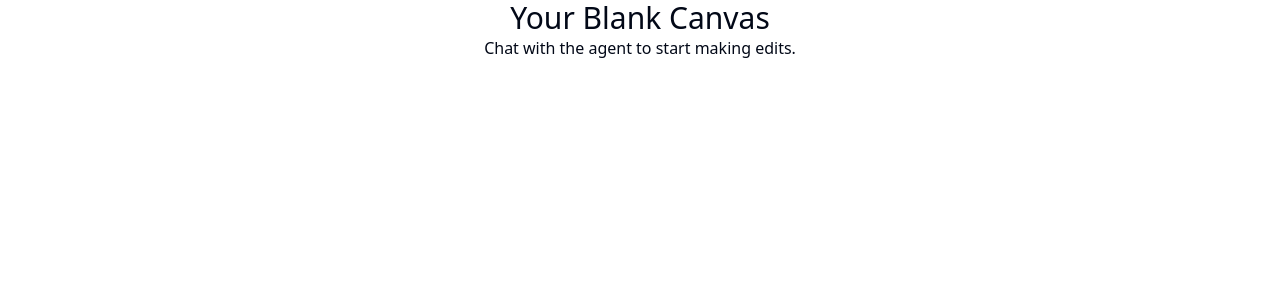
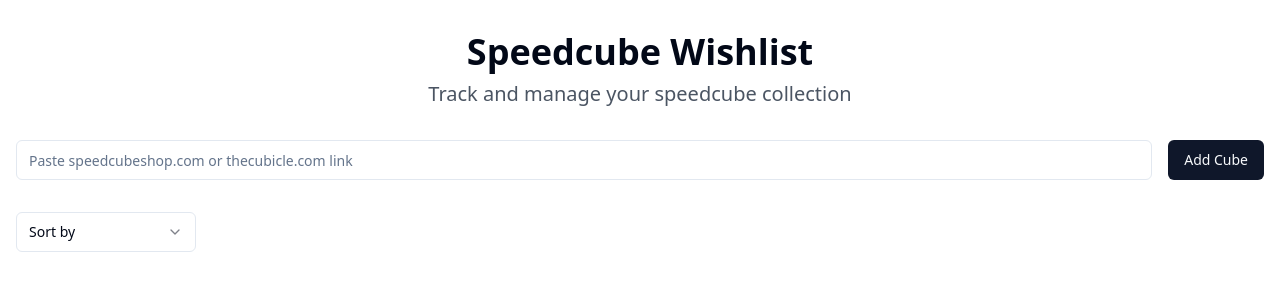
Before and after one commit to GPT-Engineer-App/cube-addict-tracker, a React (Vite) app: page / in a window 1280 px wide. Shown: the top 300 px of the page. Built offline with nearby package versions, Linux system fonts and the light colour scheme.

Commit message:
Implement basic structure for Speedcube Wishlist app

```diff
--- /dev/null
+++ b/src/components/AddCube.jsx
@@ -0,0 +1,45 @@
+import { useState } from 'react';
+import { Button } from "@/components/ui/button";
+import { Input } from "@/components/ui/input";
+
+const AddCube = ({ onAddCube }) => {
+  const [link, setLink] = useState('');
+
+  const handleSubmit = async (e) => {
+    e.preventDefault();
+    // TODO: Implement fetching cube details from the link
+    const cubeDetails = await fetchCubeDetails(link);
+    onAddCube(cubeDetails);
+    setLink('');
+  };
+
+  // Placeholder function for fetching cube details
+  const fetchCubeDetails = async (link) => {
+    // TODO: Implement actual fetching logic
+    return {
+      id: Date.now(),
+      name: 'Sample Cube',
+      price: 19.99,
+      image: '/placeholder.svg',
+      size: '3x3',
+      features: ['Magnetic', 'Stickerless']
+    };
+  };
+
+  return (
+    <form onSubmit={handleSubmit} className="mb-8">
+      <div className="flex gap-4">
+        <Input
+          type="text"
+          value={link}
+          onChange={(e) => setLink(e.target.value)}
+          placeholder="Paste speedcubeshop.com or thecubicle.com link"
+          className="flex-grow"
+        />
+        <Button type="submit">Add Cube</Button>
+      </div>
+    </form>
+  );
+};
+
+export default AddCube;
--- /dev/null
+++ b/src/components/CubeEditModal.jsx
@@ -0,0 +1,53 @@
+import { useState } from 'react';
+import { Button } from "@/components/ui/button";
+import { Input } from "@/components/ui/input";
+import { Dialog, DialogContent, DialogHeader, DialogTitle, DialogFooter } from "@/components/ui/dialog";
+
+const CubeEditModal = ({ cube, onSave, onClose }) => {
+  const [editedCube, setEditedCube] = useState({ ...cube });
+
+  const handleChange = (e) => {
+    const { name, value } = e.target;
+    setEditedCube(prev => ({ ...prev, [name]: value }));
+  };
+
+  const handleSubmit = (e) => {
+    e.preventDefault();
+    onSave(editedCube);
+  };
+
+  return (
+    <Dialog open={true} onOpenChange={onClose}>
+      <DialogContent>
+        <DialogHeader>
+          <DialogTitle>Edit Cube</DialogTitle>
+        </DialogHeader>
+        <form onSubmit={handleSubmit}>
+          <div className="grid gap-4 py-4">
+            <div className="grid grid-cols-4 items-center gap-4">
+              <label htmlFor="name" className="text-right">Name</label>
+              <Input id="name" name="name" value={editedCube.name} onChange={handleChange} className="col-span-3" />
+            </div>
+            <div className="grid grid-cols-4 items-center gap-4">
+              <label htmlFor="price" className="text-right">Price</label>
+              <Input id="price" name="price" type="number" value={editedCube.price} onChange={handleChange} className="col-span-3" />
+            </div>
+            <div className="grid grid-cols-4 items-center gap-4">
+              <label htmlFor="size" className="text-right">Size</label>
+              <Input id="size" name="size" value={editedCube.size} onChange={handleChange} className="col-span-3" />
+            </div>
+            <div className="grid grid-cols-4 items-center gap-4">
+              <label htmlFor="features" className="text-right">Features</label>
+              <Input id="features" name="features" value={editedCube.features.join(', ')} onChange={(e) => setEditedCube(prev => ({ ...prev, features: e.target.value.split(', ') }))} className="col-span-3" />
+            </div>
+          </div>
+          <DialogFooter>
+            <Button type="submit">Save changes</Button>
+          </DialogFooter>
+        </form>
+      </DialogContent>
+    </Dialog>
+  );
+};
+
+export default CubeEditModal;
--- /dev/null
+++ b/src/components/CubeList.jsx
@@ -0,0 +1,49 @@
+import { useState } from 'react';
+import { Button } from "@/components/ui/button";
+import { Card, CardContent, CardFooter, CardHeader, CardTitle } from "@/components/ui/card";
+import CubeEditModal from './CubeEditModal';
+
+const CubeList = ({ cubes, onEditCube, onDeleteCube, sortOption }) => {
+  const [editingCube, setEditingCube] = useState(null);
+
+  const sortedCubes = [...cubes].sort((a, b) => {
+    if (sortOption === 'name') return a.name.localeCompare(b.name);
+    if (sortOption === 'price') return a.price - b.price;
+    if (sortOption === 'size') return a.size.localeCompare(b.size);
+    return 0;
+  });
+
+  return (
+    <div className="grid grid-cols-1 md:grid-cols-2 lg:grid-cols-3 gap-6">
+      {sortedCubes.map(cube => (
+        <Card key={cube.id}>
+          <CardHeader>
+            <CardTitle>{cube.name}</CardTitle>
+          </CardHeader>
+          <CardContent>
+            <img src={cube.image} alt={cube.name} className="w-full h-48 object-cover mb-4" />
+            <p>Price: ${cube.price}</p>
+            <p>Size: {cube.size}</p>
+            <p>Features: {cube.features.join(', ')}</p>
+          </CardContent>
+          <CardFooter className="flex justify-between">
+            <Button onClick={() => setEditingCube(cube)}>Edit</Button>
+            <Button variant="destructive" onClick={() => onDeleteCube(cube.id)}>Delete</Button>
+          </CardFooter>
+        </Card>
+      ))}
+      {editingCube && (
+        <CubeEditModal
+          cube={editingCube}
+          onSave={(updatedCube) => {
+            onEditCube(editingCube.id, updatedCube);
+            setEditingCube(null);
+          }}
+          onClose={() => setEditingCube(null)}
+        />
+      )}
+    </div>
+  );
+};
+
+export default CubeList;
--- /dev/null
+++ b/src/components/SortCubes.jsx
@@ -0,0 +1,20 @@
+import { Select, SelectContent, SelectItem, SelectTrigger, SelectValue } from "@/components/ui/select";
+
+const SortCubes = ({ onSort }) => {
+  return (
+    <div className="mb-6">
+      <Select onValueChange={onSort}>
+        <SelectTrigger className="w-[180px]">
+          <SelectValue placeholder="Sort by" />
+        </SelectTrigger>
+        <SelectContent>
+          <SelectItem value="name">Name</SelectItem>
+          <SelectItem value="price">Price</SelectItem>
+          <SelectItem value="size">Size</SelectItem>
+        </SelectContent>
+      </Select>
+    </div>
+  );
+};
+
+export default SortCubes;
--- a/src/pages/Index.jsx
+++ b/src/pages/Index.jsx
@@ -1,12 +1,45 @@
-// Update this page (the content is just a fallback if you fail to update the page)
+import { useState } from 'react';
+import AddCube from '../components/AddCube';
+import CubeList from '../components/CubeList';
+import SortCubes from '../components/SortCubes';
 
 const Index = () => {
+  const [cubes, setCubes] = useState([]);
+  const [sortOption, setSortOption] = useState('name');
+
+  const addCube = (newCube) => {
+    setCubes([...cubes, newCube]);
+  };
+
+  const editCube = (id, updatedCube) => {
+    setCubes(cubes.map(cube => cube.id === id ? updatedCube : cube));
+  };
+
+  const deleteCube = (id) => {
+    setCubes(cubes.filter(cube => cube.id !== id));
+  };
+
+  const sortCubes = (option) => {
+    setSortOption(option);
+    // Sorting logic will be implemented in the CubeList component
+  };
+
   return (
-    <div className="flex justify-center items-center">
-      <div className="text-center">
-        <h1 className="text-3xl">Your Blank Canvas</h1>
-        <p>Chat with the agent to start making edits.</p>
-      </div>
+    <div className="container mx-auto px-4 py-8">
+      <header className="text-center mb-8">
+        <h1 className="text-4xl font-bold mb-2">Speedcube Wishlist</h1>
+        <p className="text-xl text-gray-600">Track and manage your speedcube collection</p>
+      </header>
+      <main>
+        <AddCube onAddCube={addCube} />
+        <SortCubes onSort={sortCubes} />
+        <CubeList
+          cubes={cubes}
+          onEditCube={editCube}
+          onDeleteCube={deleteCube}
+          sortOption={sortOption}
+        />
+      </main>
     </div>
   );
 };
```
